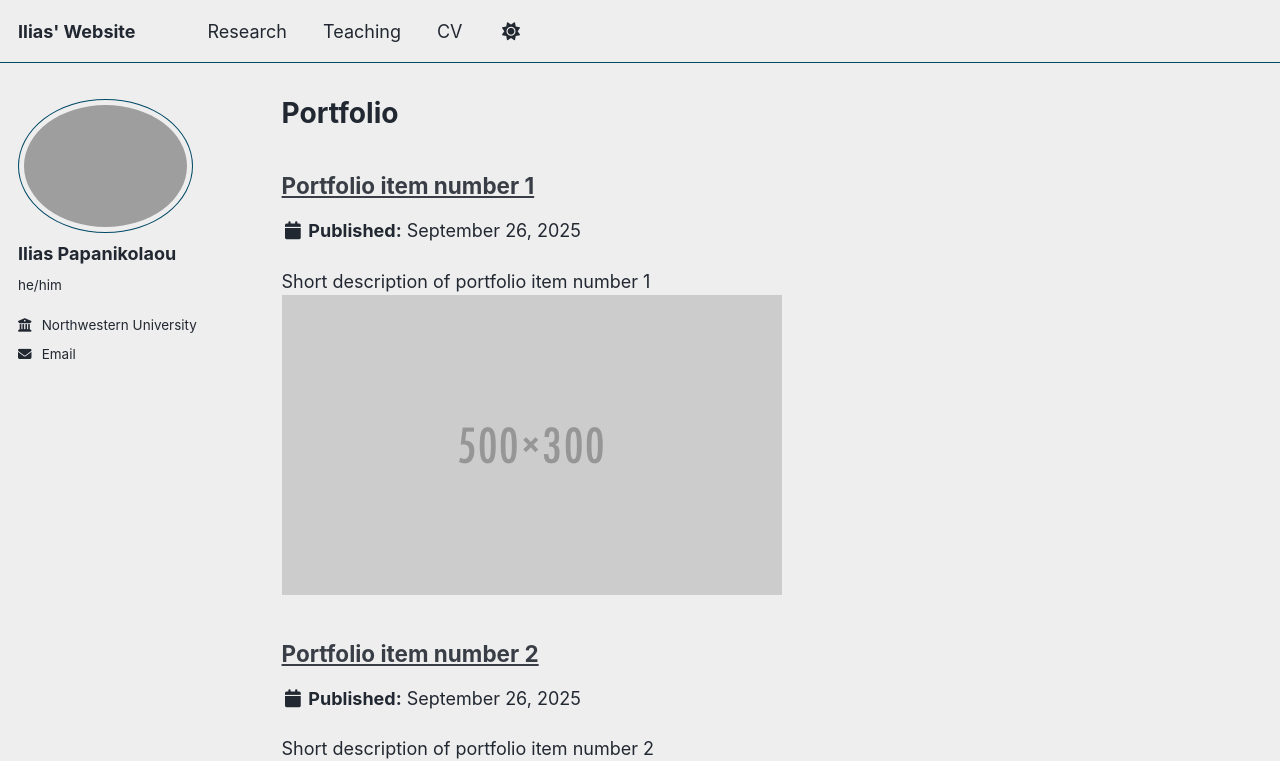
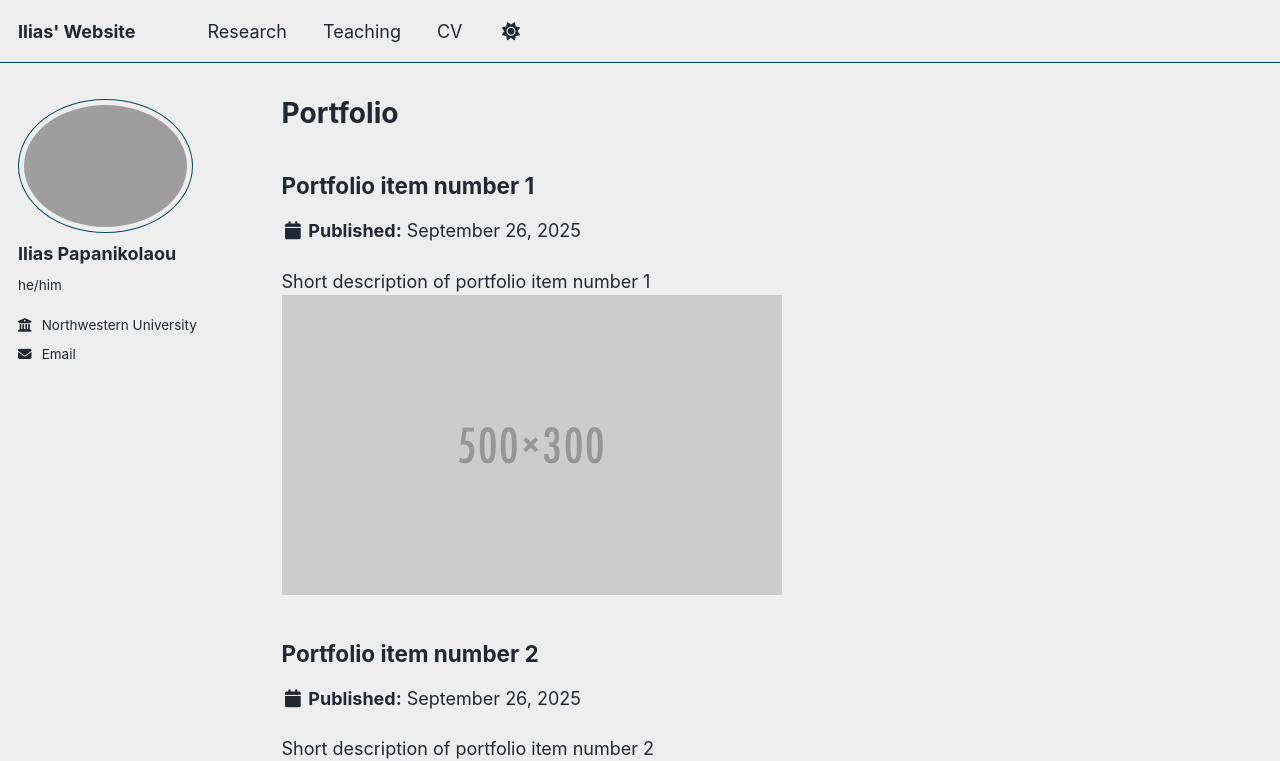
Before and after one commit to iliaspap/iliaspap.github.io, a Jekyll site: the page built from _pages/portfolio.html, in a window 1280 px wide. Shown: the top 761 px of the page. Built offline with Jekyll 4.4.1, drawn with Linux system fonts in a browser that asks for light colours; a script that is not in the unit is left out.

Commit message:
Changed archive__item-title in archive-single to remove links

```diff
--- a/_includes/archive-single.html
+++ b/_includes/archive-single.html
@@ -27,11 +27,12 @@
     {% endif %}
 
     <h2 class="archive__item-title" itemprop="headline">
-      {% if post.link %}
+      <!-- {% if post.link %}
         <a href="{{ post.link }}">{{ title }}</a> <a href="{{ base_path }}{{ post.url }}" rel="permalink"><i class="fa fa-link" aria-hidden="true" title="permalink"></i><span class="sr-only">Permalink</span></a>
       {% else %}
         <a href="{{ base_path }}{{ post.url }}" rel="permalink">{{ title }}</a>
-      {% endif %}
+      {% endif %} -->
+      {{ post.title }}
     </h2>
 
     {% if post.read_time %}
```
Also changed, not shown: 1 other file.
